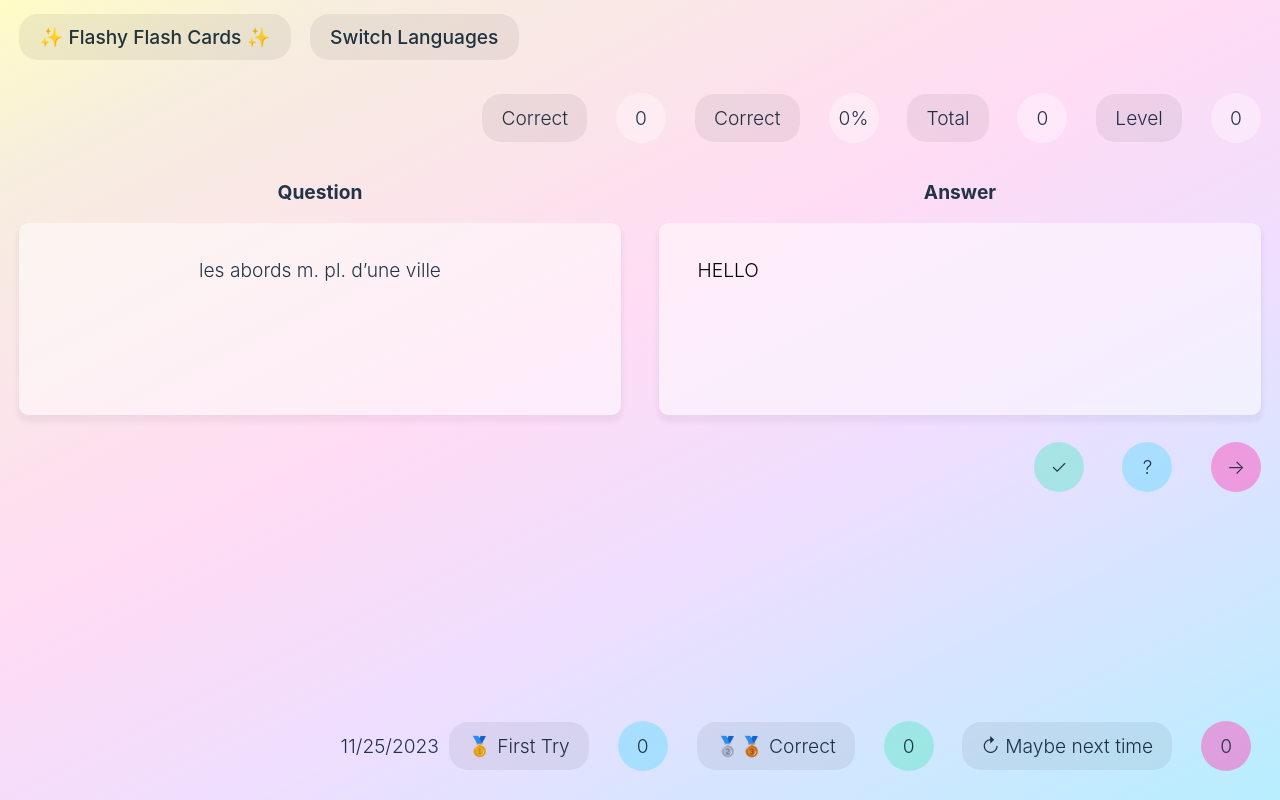
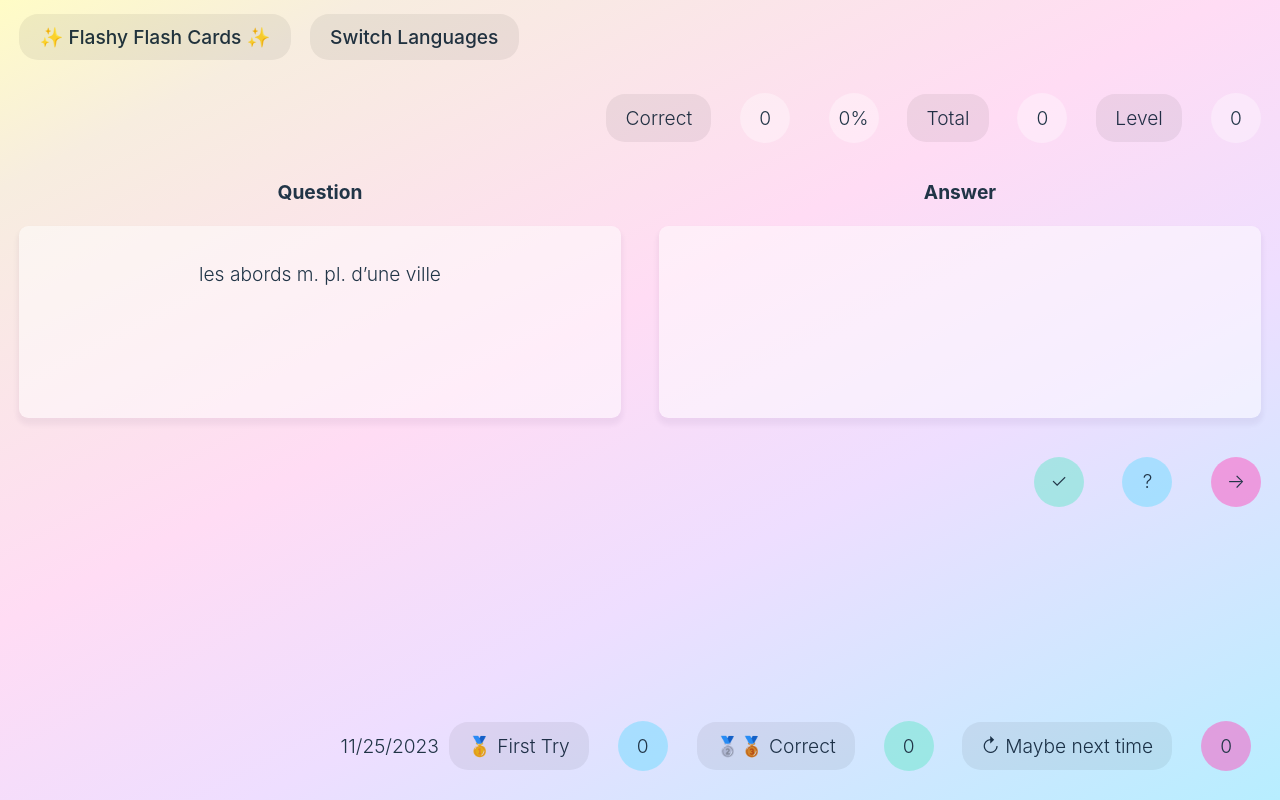
Before and after one commit to extra-jalapenos/apprendio-flashcard-app-frontend, a React (Vite) app: page /practice/1/1 in a window 1280 px wide. Built offline with nearby package versions, Linux system fonts and the light colour scheme.

Commit message:
stupid textarea looks now like the div

```diff
--- a/src/components/InputField.jsx
+++ b/src/components/InputField.jsx
@@ -1,8 +1,6 @@
-export default function InputField () {
+export default function InputField ({handleEntry}) {
   return (
-
-    <textarea>
-      HELLO
+    <textarea onChange={handleEntry}>
     </textarea>
   )
 }
--- a/src/components/Practice.jsx
+++ b/src/components/Practice.jsx
@@ -4,7 +4,7 @@ import { mockData } from "../api/mockData"
 import Card from "./Card"
 import InputField from "./InputField"
 
-function CardPair ({props, revealAnswer}) {
+function CardPair ({props, revealAnswer, handleEntry}) {
   const { question, answer } = props
 
   return(
@@ -16,11 +16,8 @@ function CardPair ({props, revealAnswer}) {
       <div>
         <h2>Answer</h2>
         {revealAnswer && <Card text={revealAnswer ? answer : ""} />}
-        {!revealAnswer && <InputField />}
+        {!revealAnswer && <InputField handleEntry={handleEntry}/>}
       </div>
-
-
-
     </div>
   )
 }
@@ -32,7 +29,6 @@ function CardStats ({props}) {
     <div className="buttoncontainer">
         <label>Correct</label>
         <circlebutton>{repetitions.correct}</circlebutton>
-        <label>Correct</label>
         <circlebutton>{repetitions.total ? repetitions.correct / repetitions.total + "%" : "0%"}</circlebutton>
         <label>Total</label>
         <circlebutton>{repetitions.total}</circlebutton>
@@ -66,6 +62,10 @@ export default function Practice () {
 
   const handleEntry = (event) => setUserEntry(event.target.value)
 
+  const handleSubmit = () => {
+    console.log(userEntry)
+  }
+
   const reveal = () => setShowAnswer(showAnswer ? false : true)
 
   const next = () => {
@@ -94,9 +94,9 @@ export default function Practice () {
   return (
     <>
       <CardStats props={currentCard} />
-      <CardPair props={currentCard} revealAnswer={showAnswer} />
+      <CardPair props={currentCard} revealAnswer={showAnswer} handleEntry={handleEntry}/>
       <div className="buttoncontainer">
-        <circlebutton className="green">✓</circlebutton>
+        <circlebutton className="green" onClick={() => handleSubmit()}>✓</circlebutton>
         <circlebutton className="blue" onClick={reveal}>?</circlebutton>
         <circlebutton className="red" onClick={() => next()}>→</circlebutton>
       </div>
--- a/src/index.css
+++ b/src/index.css
@@ -115,7 +115,7 @@ circlebutton {
 .card, textarea {
   background-color: rgba(255, 255, 255, 0.5);
   border-radius: 0.5em;
-  margin: 0 1em;
+  margin: 1rem 1rem;
   padding: 2rem;
   line-height: 1rem;
   min-height: 10em;
@@ -126,6 +126,7 @@ circlebutton {
 
 textarea {
   padding: 2rem;
+  margin: 3px;
   font-size: 1rem;
   resize: none;
   width: calc(100% - 2rem);
```
